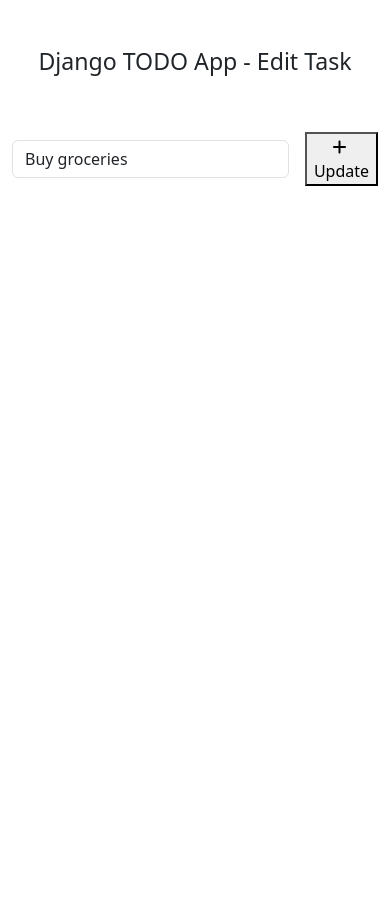
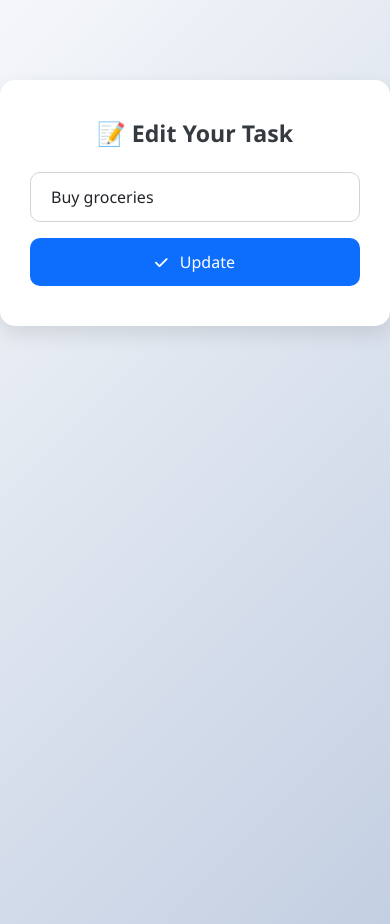
Before and after one commit to ArunPandyanVasam/todo, a Django app: page /todo/edit_task/18/ in a window 390 px wide. Before the commit the page ends 186 px from the top, so only its background shows below. Run offline with Django 5.2, Linux system fonts and the light colour scheme; data comes from the database, SQL or seed files in the repository; both versions use the stored data as it was after the commit.

Commit message:
Template change

```diff
--- a/templates/edit_task.html
+++ b/templates/edit_task.html
@@ -9,16 +9,80 @@
     <link href="https://cdn.jsdelivr.net/npm/bootstrap@5.3.0-alpha1/dist/css/bootstrap.min.css" rel="stylesheet" />
     <script src="https://cdn.jsdelivr.net/npm/bootstrap@5.3.0-alpha1/dist/js/bootstrap.bundle.min.js"></script>
     <link rel="stylesheet" href="https://cdnjs.cloudflare.com/ajax/libs/font-awesome/6.5.0/css/all.min.css" />
+    <style>
+        body {
+            background: linear-gradient(135deg, #f5f7fa, #c3cfe2);
+            min-height: 100vh;
+            font-family: 'Segoe UI', Tahoma, Geneva, Verdana, sans-serif;
+        }
+
+        .container {
+            max-width: 600px;
+            margin-top: 80px;
+            background-color: white;
+            padding: 40px 30px;
+            border-radius: 15px;
+            box-shadow: 0 8px 20px rgba(0, 0, 0, 0.1);
+        }
+
+        h3 {
+            font-weight: 600;
+            color: #343a40;
+        }
+
+        .form-control.add-task-input {
+            border-radius: 10px;
+            padding: 12px 20px;
+            font-size: 1rem;
+            border: 1px solid #ced4da;
+            transition: all 0.3s;
+        }
+
+        .form-control.add-task-input:focus {
+            border-color: #495057;
+            box-shadow: 0 0 0 0.2rem rgba(33, 37, 41, 0.1);
+        }
+
+        .add-task-btn {
+            background-color: #0d6efd;
+            color: white;
+            padding: 12px 25px;
+            font-size: 1rem;
+            border: none;
+            border-radius: 10px;
+            transition: background-color 0.3s, transform 0.2s;
+        }
+
+        .add-task-btn:hover {
+            background-color: #0b5ed7;
+            transform: translateY(-2px);
+        }
+
+        .add-task-btn i {
+            font-size: 0.9rem;
+        }
+
+        @media (max-width: 576px) {
+            .d-flex {
+                flex-direction: column;
+                gap: 1rem !important;
+            }
+
+            .add-task-btn {
+                width: 100%;
+            }
+        }
+    </style>
 </head>
 
 <body>
     <div class="container">
-        <h3 class="pt-5 pb-5 text-center">Django TODO App - Edit Task</h3>
+        <h3 class="text-center mb-4">📝 Edit Your Task</h3>
         <form action="{% url 'edit_task' get_task.pk %}" method="post" class="d-flex gap-3 align-items-center">
             {% csrf_token %}
-            <input type="text" name="task" class="form-control add-task-input" placeholder="Add a task" value="{{get_task.task}}">
+            <input type="text" name="task" class="form-control add-task-input" placeholder="Edit your task here..." value="{{ get_task.task }}">
             <button type="submit" class="add-task-btn">
-                <i class="fa fa-plus me-1"></i> Update
+                <i class="fa fa-check me-2"></i> Update
             </button>
         </form>
     </div>
```
Also changed, not shown: templates/home.html (+36 -22 lines), db.sqlite3.
